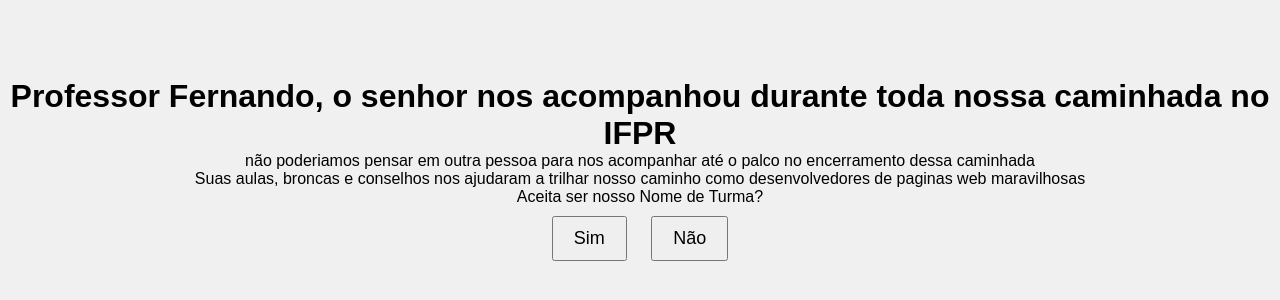
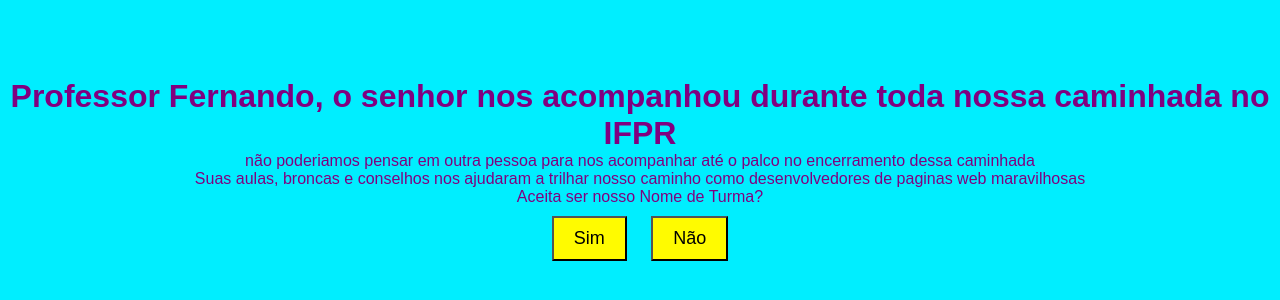
Before and after one commit to Yaassay/convite, a plain HTML site: page index.html in a window 1280 px wide. Shown: the part 226-526 px from the top of the page. Drawn offline with Linux system fonts and the light colour scheme.

Commit message:
Update style.css

```diff
--- a/style.css
+++ b/style.css
@@ -10,14 +10,16 @@ body {
     justify-content: center;
     align-items: center;
     height: 100vh;
-    background-color: #f0f0f0;
+    background-color: #00eeff;
 }
 
 .content {
+    color: purple;
     text-align: center;
 }
 
 button {
+    background-color: #fffb00;
     padding: 10px 20px;
     margin: 10px;
     font-size: 18px;
```
